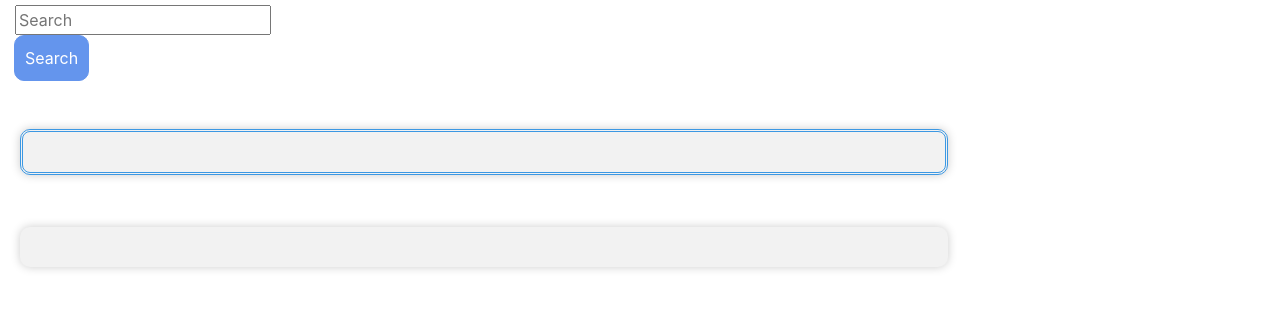
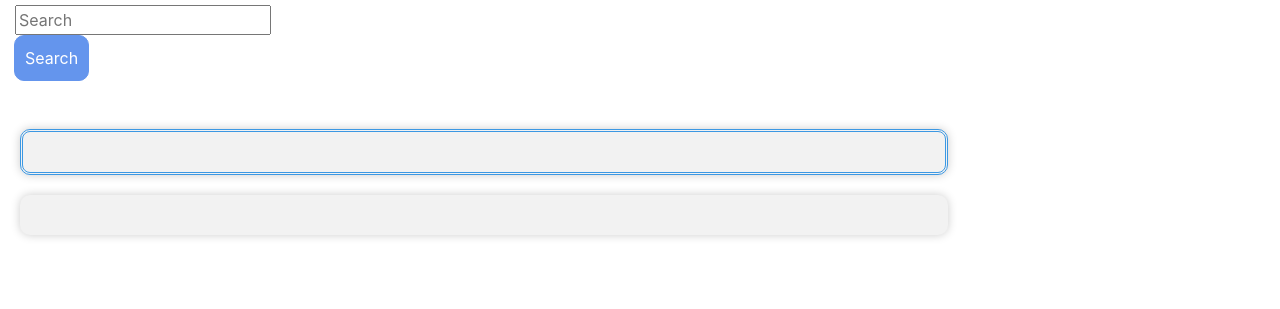
Before and after one commit to mewmew88/WeatherDashboard, a plain HTML site: page index.html in a window 1280 px wide. Shown: the part 113-422 px from the top of the page. Drawn offline with nearby package versions, Linux system fonts and the light colour scheme.

Commit message:
updated HTML file

```diff
--- a/index.html
+++ b/index.html
@@ -43,12 +43,9 @@
 
 <div class="col-lg-9 pb-3">
    <section id="today" class="mt-3" role="region" aria-live="polite"></section>
+   <section id="forecast" class="row mt-3" role="region" aria-live="polite"></section>
   </div>
-
-<div class="col-lg-9 pb-3">
-  <section id="forecast" class="row mt-3" role="region" aria-live="polite"></section>
-     </div>
-  </div>
+</div>
 
 
   <!-- Moment.js -->
```
